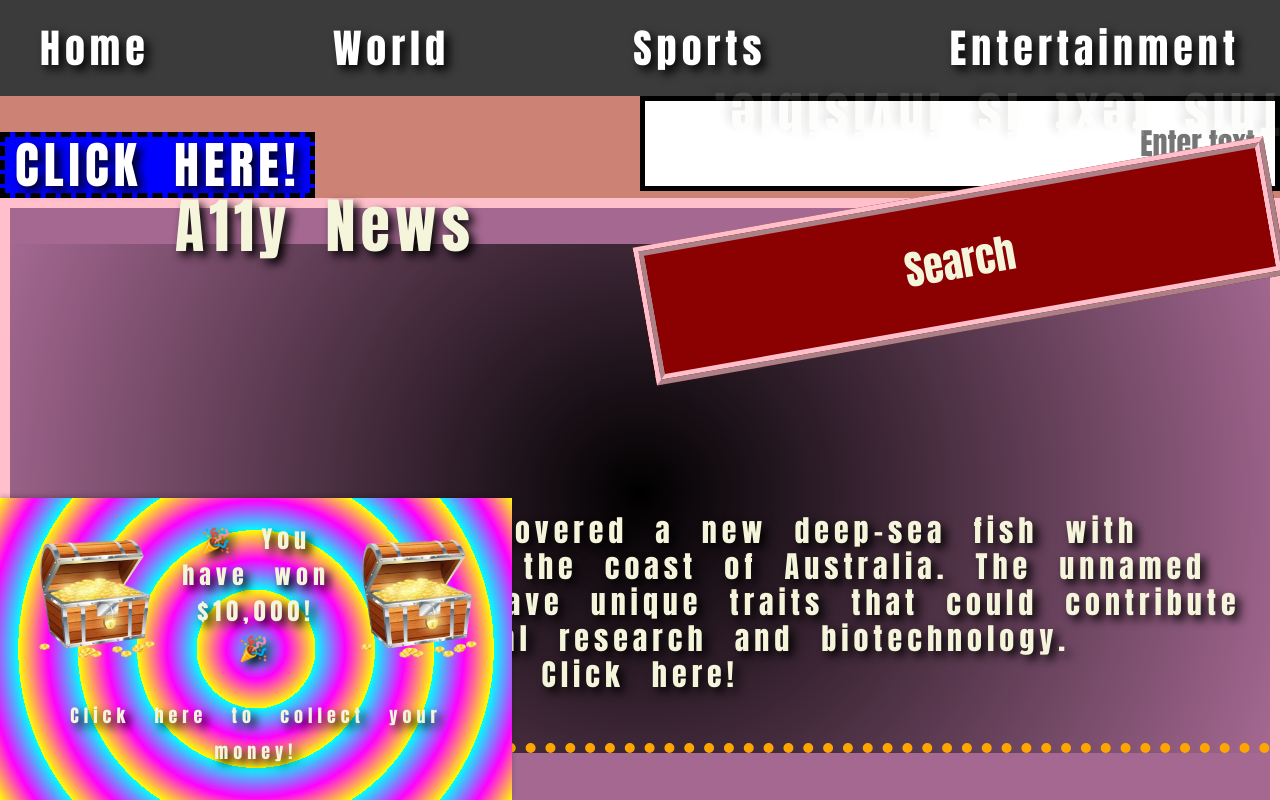
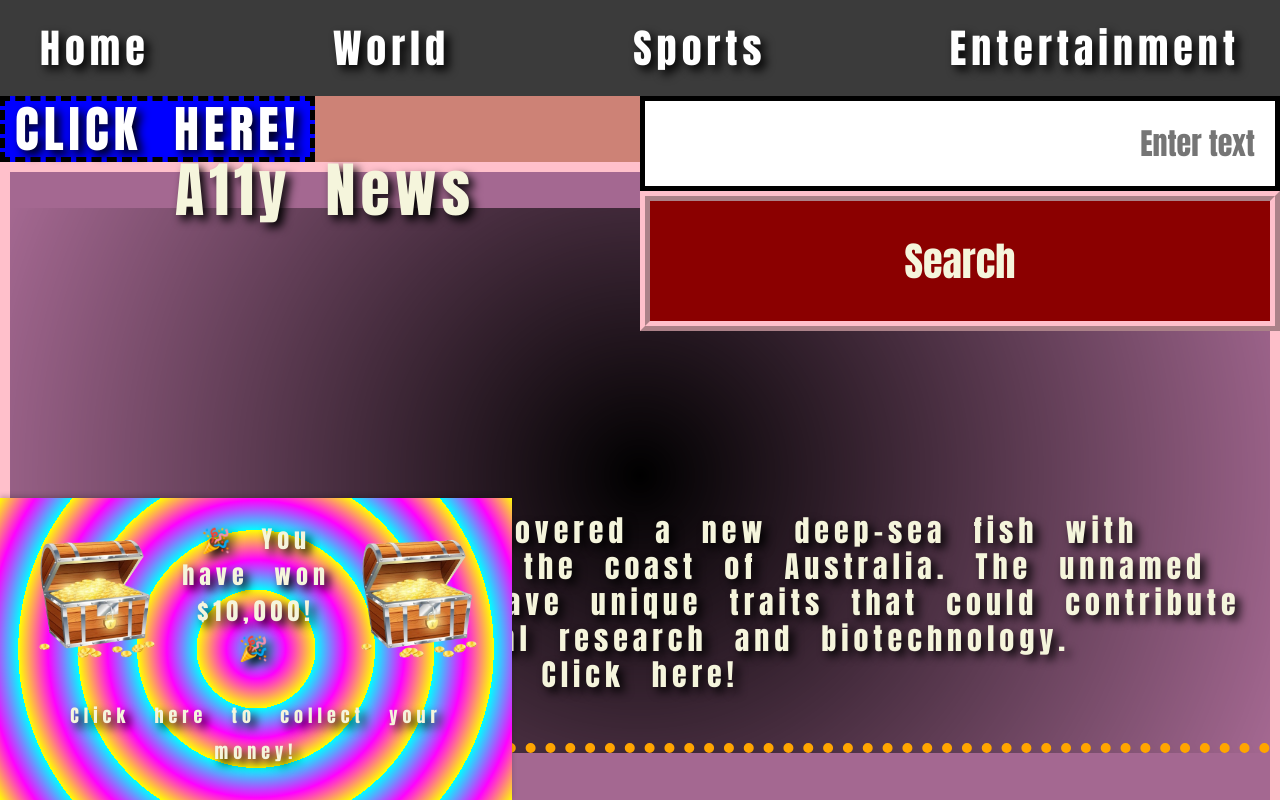
Before and after one commit to nilsishome/sjpi-accessibility-1, a plain HTML site: page index.html in a window 1280 px wide. Shown: the top 800 px of the page. Drawn offline with Linux system fonts and the light colour scheme.

Commit message:
Unrotate the search button + remove invisible text

```diff
--- a/index.html
+++ b/index.html
@@ -64,7 +64,7 @@ Det finns många sätt att göra en webbplats mer tillgänglig, till exempel att
 
     <!-- Dold text och klickbar div.
      .hidden-text är nästan osynlig p.g.a. låg opacity och roterad tex -->
-    <p class="hidden-text">This text is invisible.</p>
+    <!-- <p class="hidden-text">This text is invisible.</p> -->
     <div class="button">Click here!</div>
     <div class="container">
       <!-- Två <h1>-taggar i .container kan påverka tillgänglighet och SEO. -->
--- a/style.css
+++ b/style.css
@@ -133,8 +133,8 @@ a {
   color: white;
   font-size: 40px;
   padding: 30px;
-  cursor: crosshair;
-  transform: rotate(-10deg);
+  /* cursor: crosshair;
+  transform: rotate(-10deg); */
 }
 
 /* En knapp med blå bakgrund och vit text */
```
